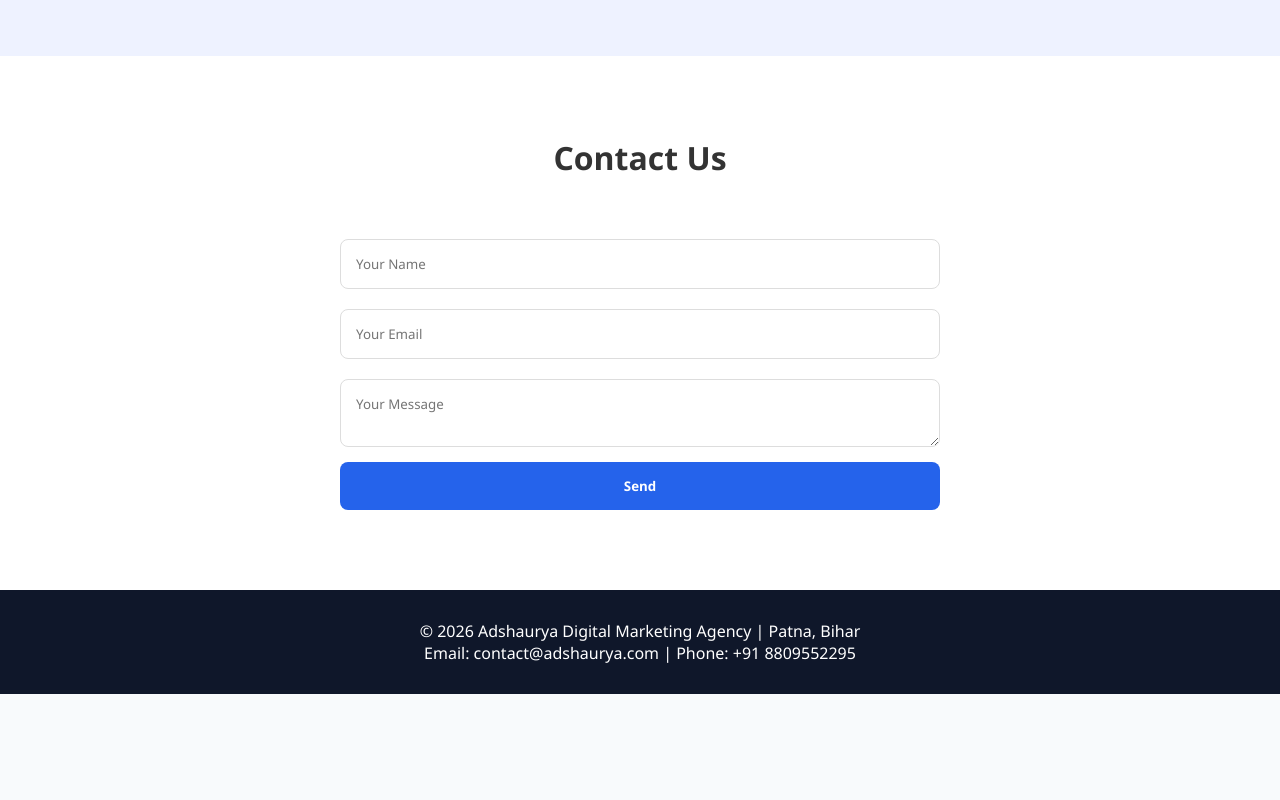
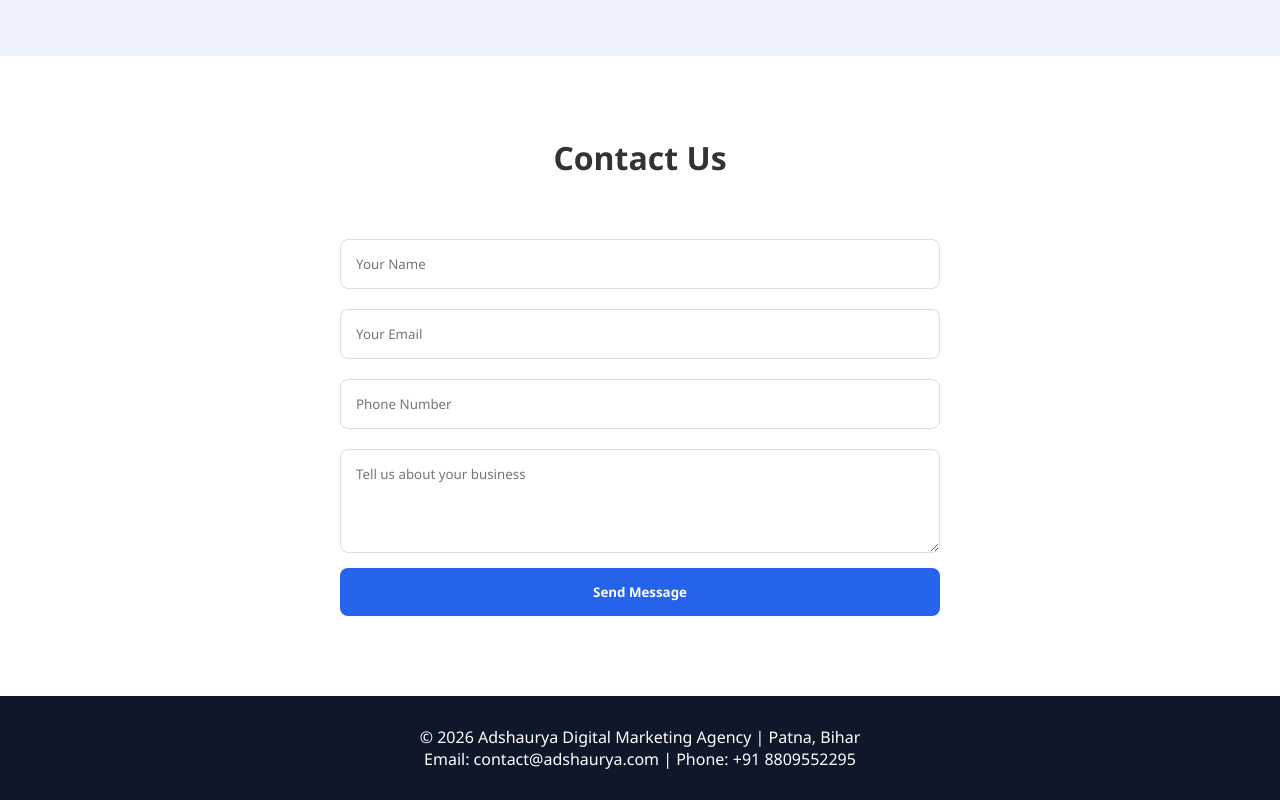
Before and after one commit to adsourya/adsourya.github.io, a plain HTML site: page index.html in a window 1280 px wide. Shown: the part 1776-2576 px from the top of the page. Before the commit the page ends 2470 px from the top, so only its background shows below. Drawn offline with Linux system fonts and the light colour scheme.

Commit message:
Update index.html

```diff
--- a/index.html
+++ b/index.html
@@ -110,11 +110,12 @@
 
 <section id="contact" class="contact">
   <h2 class="section-title">Contact Us</h2>
-  <form action="https://formspree.io/f/mykalbvd" method="POST">
-    <input type="text" name="name" placeholder="Your Name" required>
-    <input type="email" name="email" placeholder="Your Email" required>
-    <textarea name="message" placeholder="Your Message" required></textarea>
-    <button type="submit">Send</button>
+ <form action="https://formspree.io/f/mykalbvd" method="POST">
+  <input type="text" name="name" placeholder="Your Name" required>
+  <input type="email" name="email" placeholder="Your Email" required>
+  <input type="tel" name="phone" placeholder="Phone Number" required>
+  <textarea name="message" rows="4" placeholder="Tell us about your business" required></textarea>
+  <button type="submit">Send Message</button>
 </form>
 </section>
 
```
